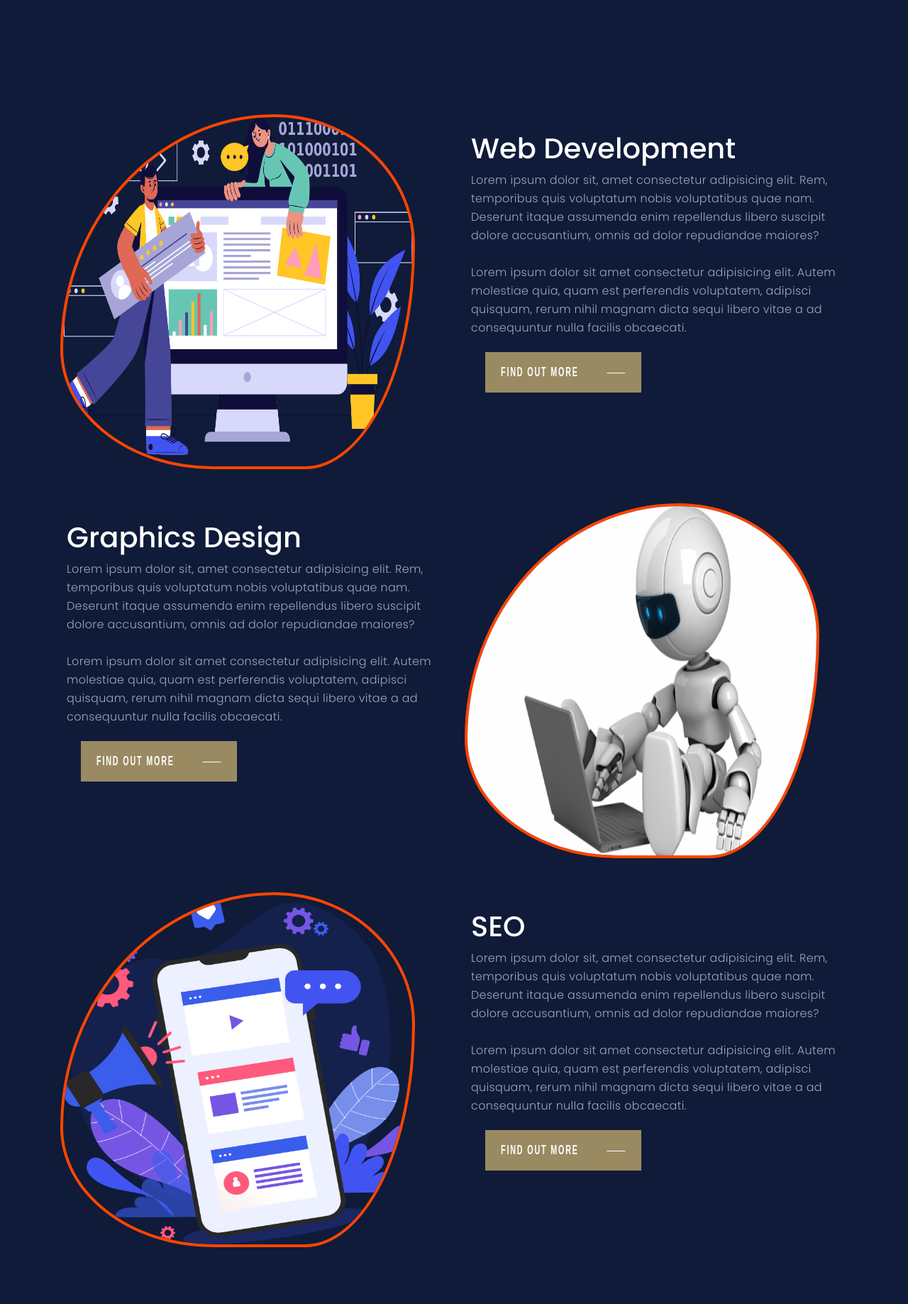
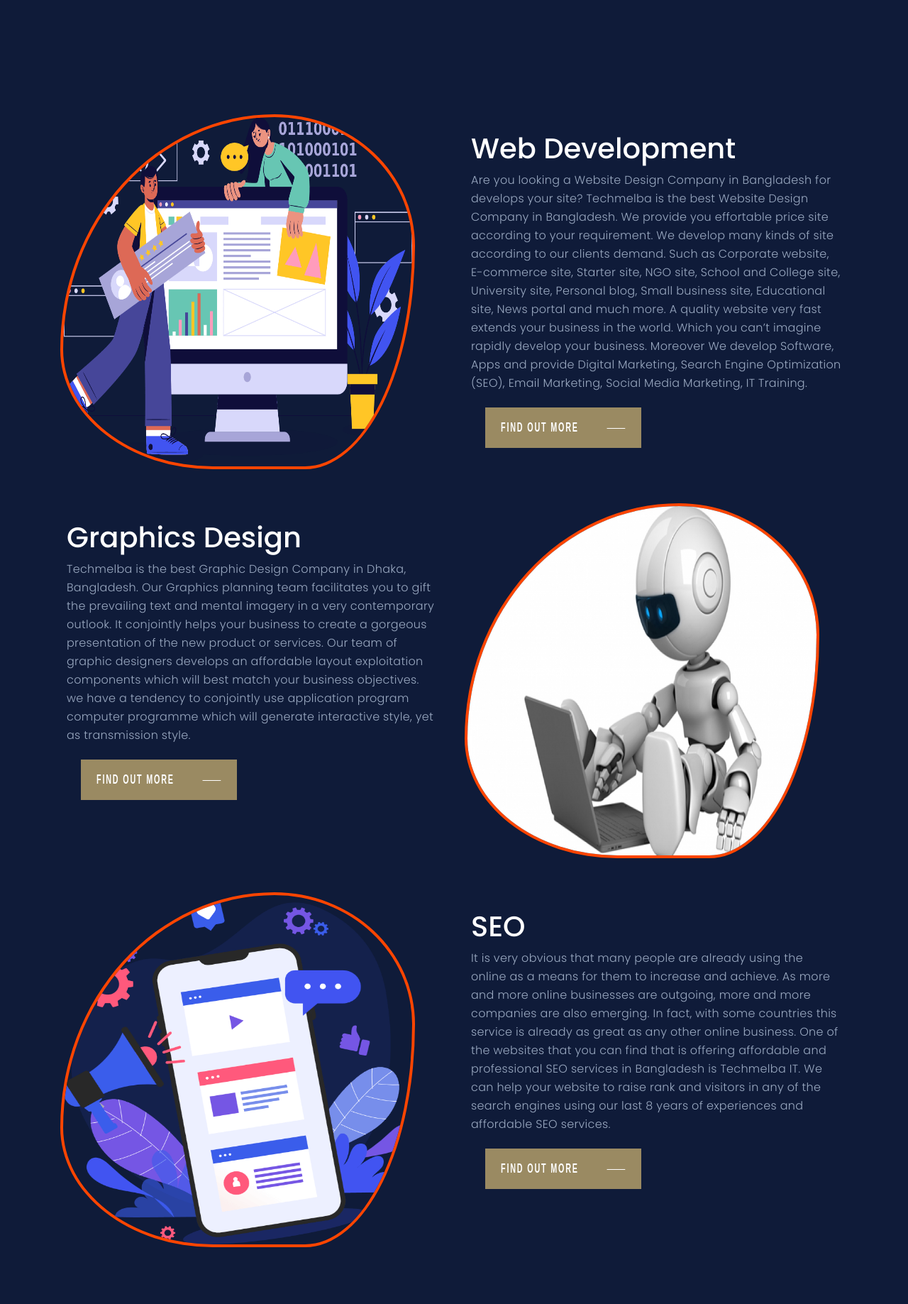
Before and after one commit to Sayem475TechMelba/Techmelba-Website, a Django app: page / in a window 1280 px wide. Shown: the part 2079-3916 px from the top of the page at 71% size. Run offline with Django 3.2, Linux system fonts and the light colour scheme; some libraries are stand-ins or nearby versions.

Commit message:
another update

```diff
--- a/templates/Home/contact.html
+++ b/templates/Home/contact.html
@@ -65,6 +65,10 @@
         position:absolute;
         }
 
+        .sayem img{
+         filter:brightness(0.5);
+
+    }
 </style>
 {% endblock css %}
 
@@ -72,7 +76,7 @@
 <!-- OUR BANNER IMAGE WITH TITLE WILL START HERE  -->
 <div id="myCarousel" class="carousel slide" data-ride="carousel">
     <div class="carousel-inner">
-      <div class="carousel-item active">
+      <div class="carousel-item sayem active">
         <!-- <img class="second-slide" src="https://source.unsplash.com/1900x420/?contact" alt="Second slide">  -->
         <img class="second-slide" src="{% static 'img/banner/p1.jpg' %}" alt="Second slide">
         <div class="container">
--- a/templates/Home/home.html
+++ b/templates/Home/home.html
@@ -165,8 +165,15 @@
             </div>
             <div class="col-lg-6 p-4 " data-aos="zoom-out" data-aos-delay="200">
               <h1>Web Development</h1>
-              <p>Lorem ipsum dolor sit, amet consectetur adipisicing elit. Rem, temporibus quis voluptatum nobis voluptatibus quae nam. Deserunt itaque assumenda enim repellendus libero suscipit dolore accusantium, omnis ad dolor repudiandae maiores?<br><br>Lorem ipsum dolor sit amet consectetur adipisicing elit. Autem molestiae quia, quam est perferendis voluptatem, adipisci quisquam, rerum nihil magnam dicta sequi libero vitae a ad consequuntur nulla facilis obcaecati.</p>
-              <a href="#0" class="button12">
+              <p>Are you looking a Website Design Company in Bangladesh for develops your site?
+                 Techmelba is the best Website Design Company in Bangladesh. We provide you effortable
+                 price site according to your requirement. We develop many kinds of site according to our
+                  clients demand. Such as Corporate website, E-commerce site, Starter site, NGO site, School and
+                  College site, University site, Personal blog, Small business site, Educational site, News portal
+                  and much more. A quality website very fast extends your business in the world. Which you can’t imagine
+                  rapidly develop your business. Moreover We develop Software, Apps and provide Digital Marketing,
+                   Search Engine Optimization (SEO), Email Marketing, Social Media Marketing, IT Training. </p>
+              <a href="/service" class="button12">
                 <em> </em>
                  <span>
                    Find Out More
@@ -181,8 +188,13 @@
           <div class="row" >
             <div class="col-lg-6  p-4" data-aos="zoom-out" data-aos-delay="200">
               <h1>Graphics Design</h1>
-              <p>Lorem ipsum dolor sit, amet consectetur adipisicing elit. Rem, temporibus quis voluptatum nobis voluptatibus quae nam. Deserunt itaque assumenda enim repellendus libero suscipit dolore accusantium, omnis ad dolor repudiandae maiores?<br><br>Lorem ipsum dolor sit amet consectetur adipisicing elit. Autem molestiae quia, quam est perferendis voluptatem, adipisci quisquam, rerum nihil magnam dicta sequi libero vitae a ad consequuntur nulla facilis obcaecati.</p>
-              <a href="#0" class="button12">
+              <p>Techmelba is the best Graphic Design Company in Dhaka, Bangladesh. Our Graphics planning team facilitates
+                you to gift the prevailing text and mental imagery in a very contemporary outlook. It conjointly helps
+                 your business to create a gorgeous presentation of the new product or services. Our team of graphic
+                  designers develops an affordable layout exploitation components which will best match your business
+                  objectives. we have a tendency to conjointly use application program computer programme which will
+                  generate interactive style, yet as transmission style.</p>
+              <a href="service" class="button12">
                 <em> </em>
                  <span>
                    Find Out More
@@ -204,8 +216,14 @@
             </div>
             <div class="col-lg-6 p-4 " data-aos="zoom-out" data-aos-delay="200">
               <h1>SEO</h1>
-              <p>Lorem ipsum dolor sit, amet consectetur adipisicing elit. Rem, temporibus quis voluptatum nobis voluptatibus quae nam. Deserunt itaque assumenda enim repellendus libero suscipit dolore accusantium, omnis ad dolor repudiandae maiores?<br><br>Lorem ipsum dolor sit amet consectetur adipisicing elit. Autem molestiae quia, quam est perferendis voluptatem, adipisci quisquam, rerum nihil magnam dicta sequi libero vitae a ad consequuntur nulla facilis obcaecati.</p>
-              <a href="#0" class="button12">
+              <p>It is very obvious that many people are already using the online as a means for them to increase
+                 and achieve. As more and more online businesses are outgoing, more and more companies are also emerging.
+                  In fact, with some countries this service is already as great as any other online business.
+
+                One of the websites that you can find that is offering affordable and professional SEO services in
+                 Bangladesh is Techmelba IT. We can help your website to raise rank and visitors in any of the search
+                  engines using our last 8 years of experiences and affordable SEO services.</p>
+              <a href="service" class="button12">
                 <em> </em>
                  <span>
                    Find Out More
--- a/templates/Home/team.html
+++ b/templates/Home/team.html
@@ -119,7 +119,10 @@
     opacity: 1;
   }
 
+  .sayem img{
+     filter:brightness(0.5);
 
+ }
 </style>
 {% endblock css %}
 
@@ -127,7 +130,7 @@
 <!-- OUR BANNER IMAGE WITH TITLE WILL START HERE  -->
 <div id="myCarousel" class="carousel slide" data-ride="carousel">
     <div class="carousel-inner">
-      <div class="carousel-item active">
+      <div class="carousel-item sayem active">
         <img class="second-slide" src="{% static 'img/banner/t1.jpg' %}" alt="Second slide">
         <div class="container">
           <div class="carousel-caption  text-center bg-text" style="padding-bottom:160px;">
```
Also changed, not shown: templates/Home/about.html (+68 -14 lines), templates/Home/projects.html (+6 -1 lines), templates/Home/service.html (+5 -2 lines).
